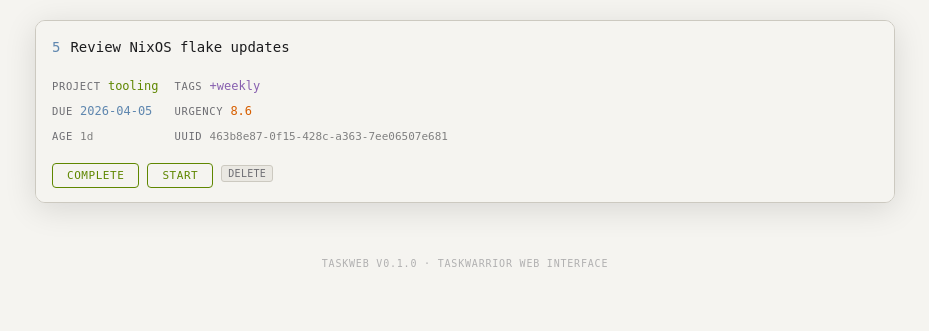
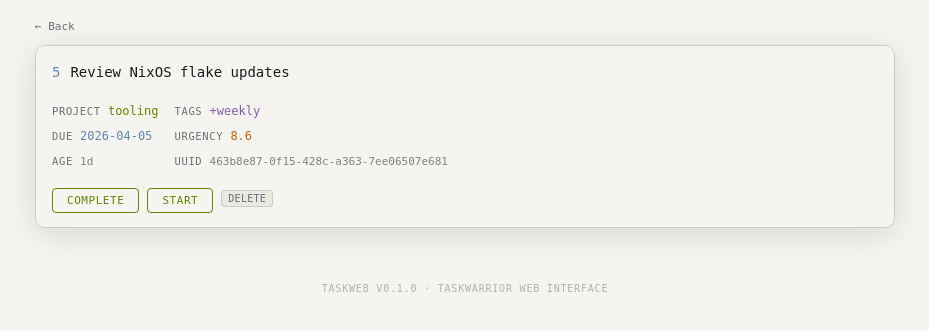
Before and after one commit to ivankovnatsky/taskweb, a Flask app: page /task/463b8e87-0f15-428c-a363-7ee06507e681 in a window 1280 px wide. Shown: the part 57-388 px from the top of the page, without its empty margins (175-1104 px from the left). Run offline with Flask 3, Linux system fonts and the light colour scheme; data comes from the database, SQL or seed files in the repository.

Commit message:
Add back link on task detail view
https://claude.ai/code/session_012mGDfxuuAfjA45JJnFLQ5S

```diff
--- a/taskweb/static/style.css
+++ b/taskweb/static/style.css
@@ -37,6 +37,19 @@ body {
   padding: 36px 20px 56px;
   transition: background .2s, color .2s;
 }
+
+/* Back link */
+.back-link {
+  display: inline-block;
+  width: 100%;
+  max-width: 860px;
+  margin-bottom: 12px;
+  font-family: 'SF Mono', monospace;
+  font-size: 11px;
+  color: var(--dim);
+  text-decoration: none;
+}
+.back-link:hover { color: var(--text); }
 
 /* Navigation */
 nav {
--- a/taskweb/templates/task_detail.html
+++ b/taskweb/templates/task_detail.html
@@ -3,6 +3,7 @@
 {% block title_suffix %} — {{ task.description }}{% endblock %}
 
 {% block content %}
+<a href="{{ url_for('index') }}" class="back-link">&larr; Back</a>
 <div class="window">
   <div class="content">
     <div class="task-detail">
```
